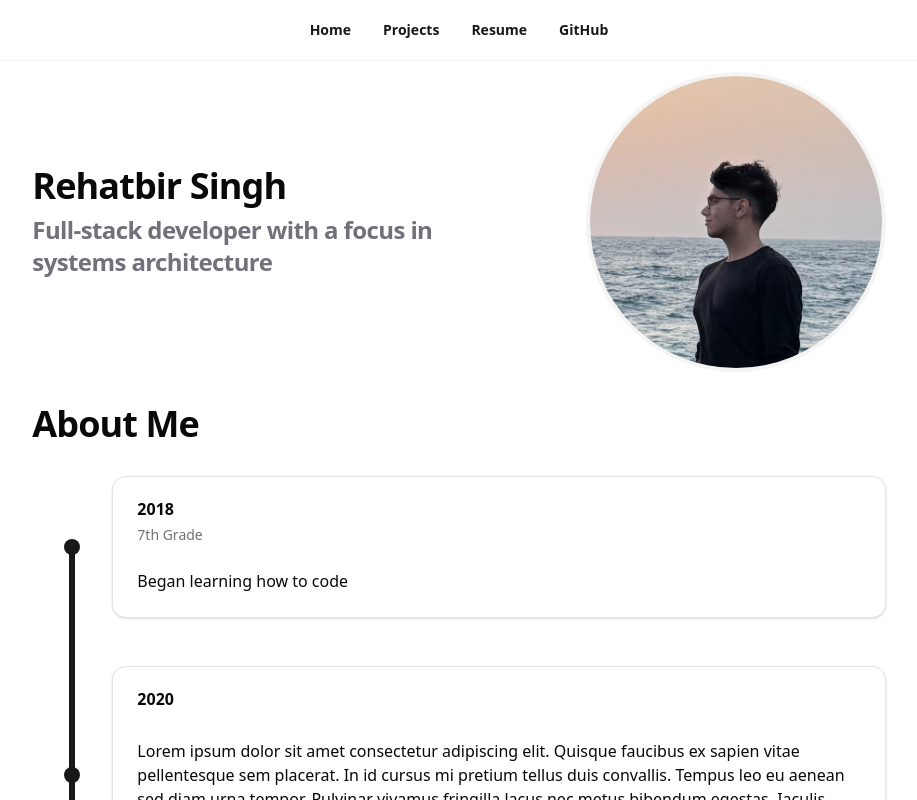
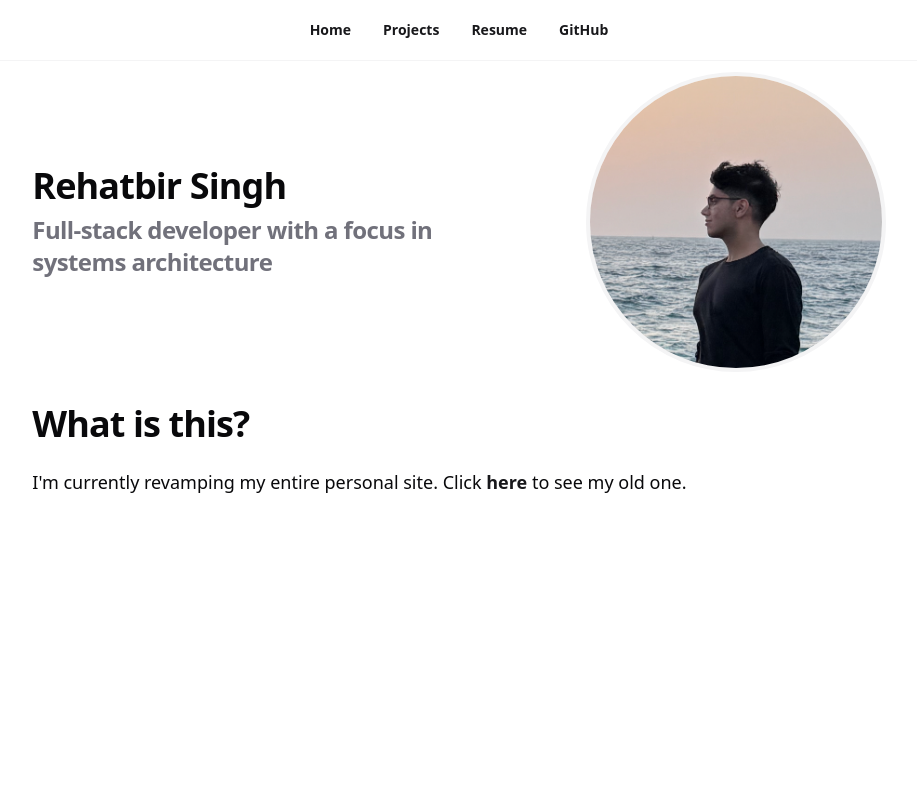
Before and after one commit to MysteryCoder456/rehatsingh.cv, a Next.js app: page / in a window 1280 px wide. Shown: the top 800 px of the page, without its empty margins (181-1098 px from the left). Built offline with nearby package versions, Linux system fonts and the light colour scheme.

Commit message:
chore: helpful message

```diff
--- a/app/page.tsx
+++ b/app/page.tsx
@@ -1,5 +1,6 @@
 import Image from "next/image";
 import { Timeline, TimelineItem } from "@/components/timeline";
+import Link from "next/link";
 
 export default function Home() {
   const photoSize = 300;
@@ -24,25 +25,15 @@ export default function Home() {
       </section>
 
       <section>
-        <h1 className="mb-2">About Me</h1>
+        <h1 className="mb-2">What is this?</h1>
 
-        <Timeline>
-          <TimelineItem title="2018" subtitle="7th Grade" position="first">
-            Began learning how to code
-          </TimelineItem>
-          <TimelineItem title="2020">
-            Lorem ipsum dolor sit amet consectetur adipiscing elit. Quisque
-            faucibus ex sapien vitae pellentesque sem placerat. In id cursus mi
-            pretium tellus duis convallis. Tempus leo eu aenean sed diam urna
-            tempor. Pulvinar vivamus fringilla lacus nec metus bibendum egestas.
-            Iaculis massa nisl malesuada lacinia integer nunc posuere. Ut
-            hendrerit semper vel class aptent taciti sociosqu. Ad litora
-            torquent per conubia nostra inceptos himenaeos.
-          </TimelineItem>
-          <TimelineItem title="2024" subtitle="New Beginnings" position="last">
-            Went to university
-          </TimelineItem>
-        </Timeline>
+        <p>
+          I'm currently revamping my entire personal site. Click{" "}
+          <Link href="https://old.rehatsingh.cv" target="_blank">
+            here
+          </Link>{" "}
+          to see my old one.
+        </p>
       </section>
     </main>
   );
```
